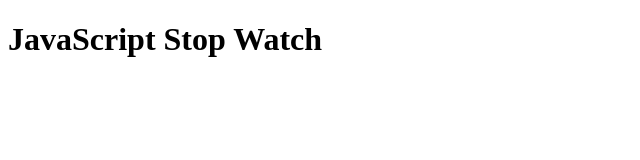
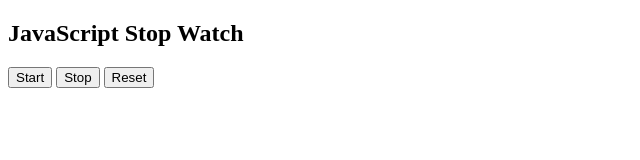
Before and after one commit to BaraaMohamed7/JavaScript-StopWatch, a plain HTML site: page index.html in a window 1280 px wide. Shown: the whole page, without its empty margins (0-640 px from the left). Drawn offline with Linux system fonts and the light colour scheme.

Commit message:
added index.html file

```diff
--- a/index.html
+++ b/index.html
@@ -6,7 +6,16 @@
 		<title>JavaScript Stop Watch</title>
 	</head>
 	<body>
-		<h1>JavaScript Stop Watch</h1>
-		<section class="control-btns"></section>
+		<main>
+			<section class="preview">
+				<h1>JavaScript Stop Watch</h1>
+				<h2></h2>
+			</section>
+			<section class="control-btns">
+				<button class="btn" id="startBtn">Start</button>
+				<button class="btn" id="stopBtn">Stop</button>
+				<button class="btn" id="resetBtn">Reset</button>
+			</section>
+		</main>
 	</body>
 </html>
```
Also changed, not shown: app.js (added), style.css (added).
